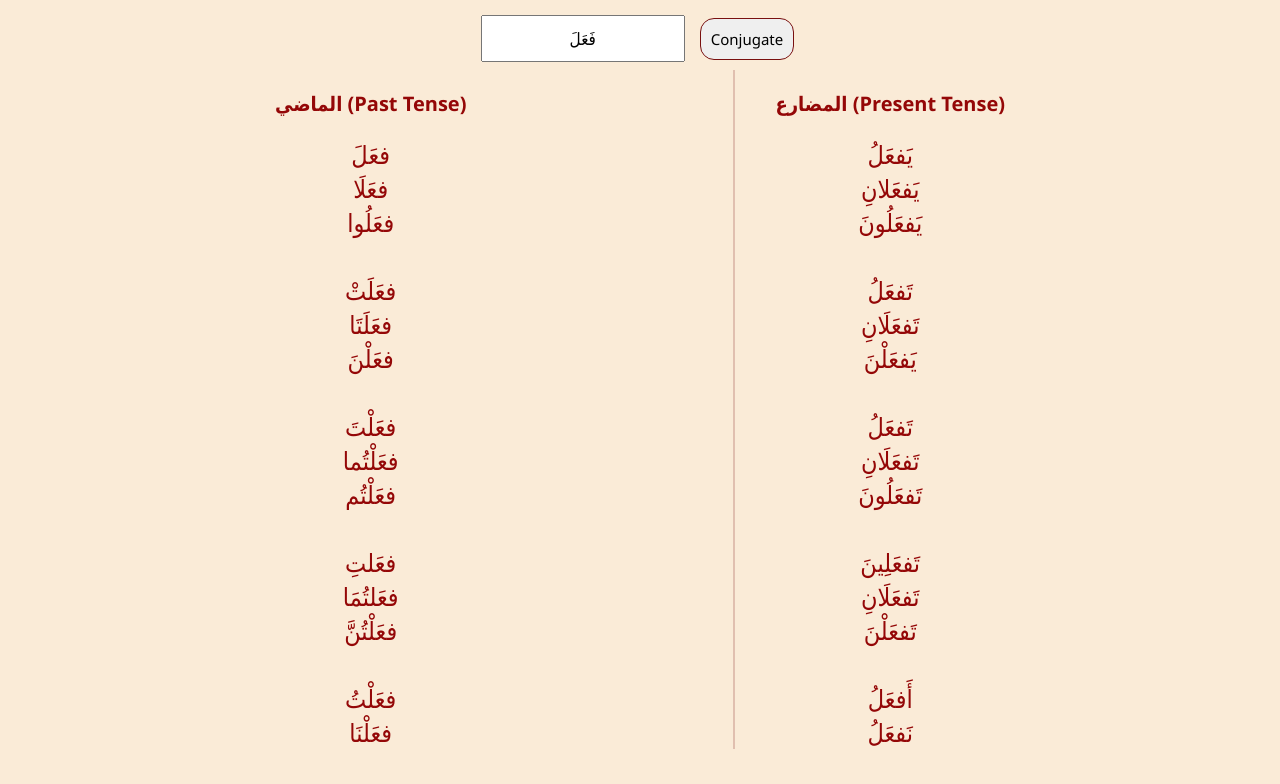
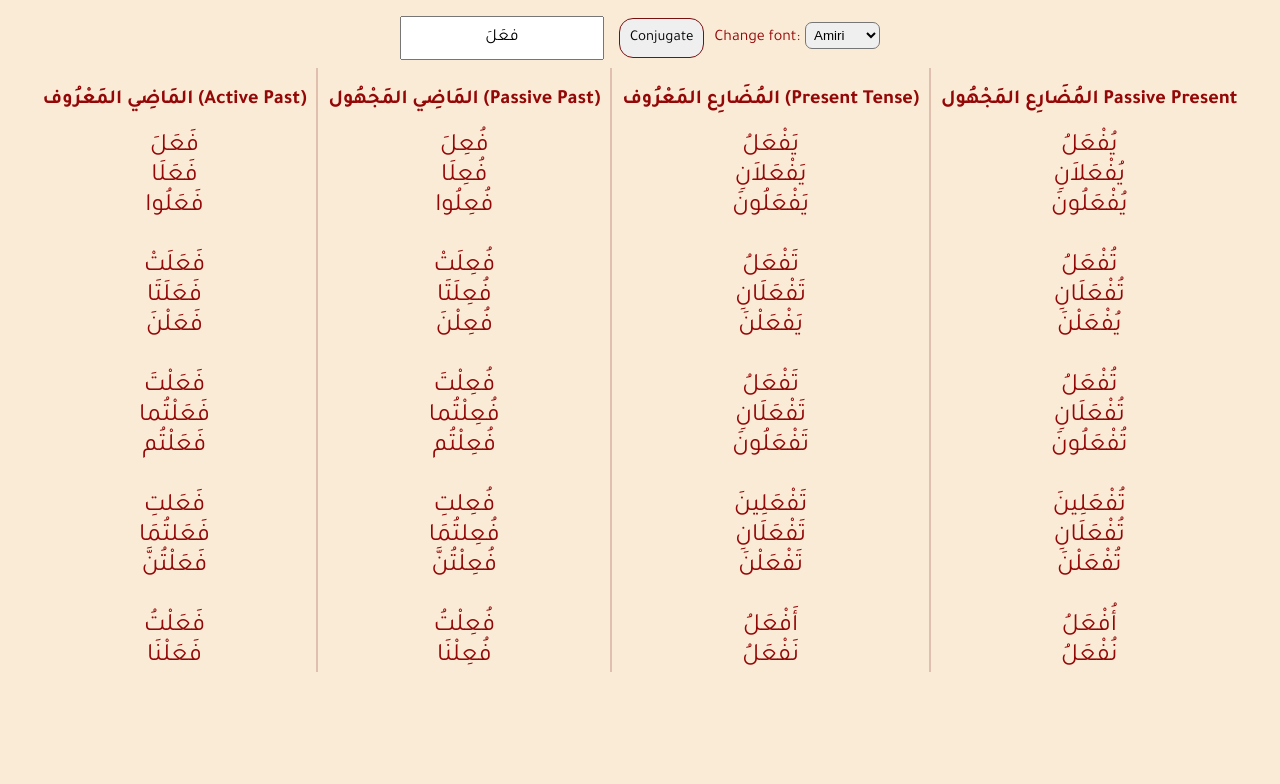
Before and after one commit to Farazcmd/Arabic-Morphology, a React (Vite) app in the folder web-app-react/: page / in a window 1280 px wide. Shown: the top 784 px of the page. Built offline with nearby package versions, Linux system fonts and the light colour scheme.

Commit message:
Added passive and active conjugations and font selection. Conjugation needs to be improved as it has major bugs

```diff
--- a/web-app-react/index.html
+++ b/web-app-react/index.html
@@ -5,7 +5,7 @@
     <meta name="google" content="notranslate" />
     <link rel="icon" type="image/svg+xml" href="/favicon.svg" />
     <meta name="viewport" content="width=device-width, initial-scale=1.0" />
-    <title>web-app-react</title>
+    <title>Arabic Morphology Conjugator</title>
   </head>
   <body>
     <div id="root"></div>
--- a/web-app-react/src/ArabicConjugator.jsx
+++ b/web-app-react/src/ArabicConjugator.jsx
@@ -1,6 +1,9 @@
 import React, {useState} from 'react';
 
+
 function ArabicConjugator() {
+
+
 
     const past_rules = [
     "َ",
@@ -25,7 +28,7 @@ function ArabicConjugator() {
 
     const present_rules = [
     ["يَ", "ُ"],
-    ["يَ", "انِ"],
+    ["يَ", "اَنِ"],
     ["يَ", "ُونَ"],
 
     ["تَ", "ُ"],
@@ -45,10 +48,16 @@ function ArabicConjugator() {
     ]
 
     const DIACRITICS_REGEX = /[\u064B-\u0652]/;
-    function removeUnwantedDiacritics(root){
+    const ALL_DIACRITICS_REGEX = /[\u064B-\u0652]/g;
+
+    function removeUnwantedDiacritics(root, removeAll){
         if (!root) return "";
-        const lastChar = root.slice(-1);
-        if (DIACRITICS_REGEX.test(lastChar)) {
+
+        if (removeAll) {
+            return root.replace(ALL_DIACRITICS_REGEX, "");
+        }
+
+        if (DIACRITICS_REGEX.test(root.slice(-1))) {
             root = root.slice(0, -1);
         }
         if (root[1] && DIACRITICS_REGEX.test(root[1])) {
@@ -57,13 +66,13 @@ function ArabicConjugator() {
         return root;
     }
 
-    const [root, setRoot] = useState(removeUnwantedDiacritics("فَعَلَ"));
+    const [root, setRoot] = useState(removeUnwantedDiacritics("فَعَلَ", false));
     const [displayRoot, setDisplayRoot] = useState("فَعَلَ");
 
     function updateRoot(event) {
         const cleanRoot = displayRoot.trim();
         if (cleanRoot !== "") {
-            const finalRoot = removeUnwantedDiacritics(cleanRoot);
+            const finalRoot = removeUnwantedDiacritics(cleanRoot, false);
             setRoot(finalRoot);
         }
     }
@@ -73,29 +82,60 @@ function ArabicConjugator() {
     }
 
 
+    const[font, setFont] = useState("Amiri");
+    function changeFont(event) {
+        setFont(event.target.value)
+        document.body.style.fontFamily = `'${event.target.value}', sans-serif`;
+        document.body.style.fontWeight = event.target.value === "Tajawal" ? "600" : "500";
+    }
+
     return(<>
         <input type="text" placeholder="Enter a root... e.g., كتب" className="root-container" value={displayRoot} onChange={updateDisplayRoot}/>
         <button type="button" className="conjugate-button" onClick={updateRoot}>Conjugate</button>
+        <label className="fontLabel" for="fontSelect">Change font:</label>
+        <select className="fontSelect" name="fontSelect" id="fontSelect" onChange={changeFont}>
+            <option value="Amiri">Amiri</option>
+            <option value="Tajawal">Tajawal</option>
+        </select>
+
 
         <div className="container">
 
             <div className="conjugation-column">
-                <h3>الماضي (Past Tense)</h3>
+                <h3>المَاضِي المَعْرُوف (Active Past)</h3>
                 {root.trim() !== "" && past_rules.map((conjugations, index) => (
-                <React.Fragment key ={index}>
-                <li>{root + conjugations}</li>
+                <React.Fragment key={index}>
+                <li>{root[0] + 'َ' + root.slice(1) + conjugations}</li>
                 {(index + 1) % 3 === 0 && <br/>}
                 </React.Fragment>))}
             </div>
 
             <div className="conjugation-column">
-                <h3>المضارع (Present Tense)</h3>
+                <h3>المَاضِي المَجْهُول (Passive Past)</h3>
+                {root.trim() !== "" && past_rules.map((conjugations, index) =>
+                <React.Fragment key={index}>
+                <li>{root[0] + "ُ" + root[1] + "ِ" + root.slice(3) + conjugations}</li>
+                {(index + 1) % 3 === 0 && <br/>}
+                </React.Fragment>)}
+            </div>
+
+            <div className="conjugation-column">
+                <h3>المُضَارِع المَعْرُوف (Present Tense)</h3>
                 {root.trim() !== "" && present_rules.map((conjugations, index) => (
                 <React.Fragment key={index}>
-                <li>{conjugations[0] + root + conjugations[1]}</li>
+                <li>{conjugations[0] + root[0] + "ْ" + root.slice(1) + conjugations[1]}</li>
                 {(index + 1) % 3 === 0 && <br/>}
                 </React.Fragment>))}
 
+            </div>
+
+            <div className="conjugation-column">
+                <h3>المُضَارِع المَجْهُول Passive Present</h3>
+                {root.trim() !== "" && present_rules.map((conjugations, index) =>
+                <React.Fragment key={index}>
+                <li>{conjugations[0][0] + "ُ" + root[0] + "ْ" + root.slice(1) + conjugations[1]}</li>
+                {(index + 1) % 3 === 0 && <br/>}
+                </React.Fragment>)}
             </div>
 
         </div>
--- a/web-app-react/src/index.css
+++ b/web-app-react/src/index.css
@@ -1,5 +1,8 @@
+@import url('https://fonts.googleapis.com/css2?family=Amiri:ital,wght@0,400;0,700;1,400;1,700&display=swap');
+@import url('https://fonts.googleapis.com/css2?family=Tajawal:wght@300;400;500;700;900&display=swap');
+
 body{
-  font-family: 'Segoe UI', Tahoma, Geneva, Verdana, sans-serif;
+  font-family: 'Tajawal', 'Segoe UI', Tahoma, Geneva, Verdana, sans-serif;
   background-color: antiquewhite;
   color: rgb(148, 7, 7);
   text-align: center;
@@ -37,19 +40,27 @@ input, button {
 
 .container{
   display: flex;
-  justify-content: space-evenly;
+  justify-content: center;
+  flex-wrap: wrap;
   font-size: 25px;
 }
 
 .conjugation-column{
   list-style-type: none;
+  padding: 0 10px;
 }
 
 .conjugation-column + .conjugation-column{
   border-left: 2px solid rgba(121, 16, 16, 0.2);
-  padding-left: 40px;
 }
 
 h3{
   font-size: 20px;
 }
+
+.fontSelect{
+  margin: 5px;
+  padding: 4px;
+  border-radius: 7px;
+  cursor: pointer;
+}
```
